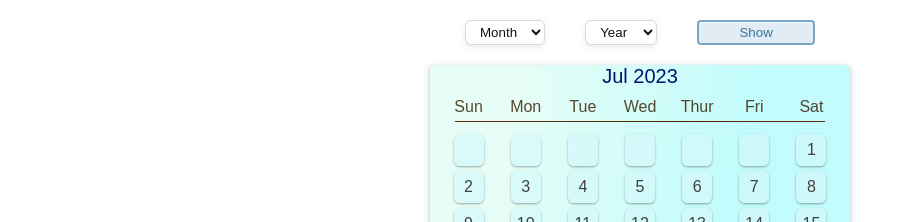
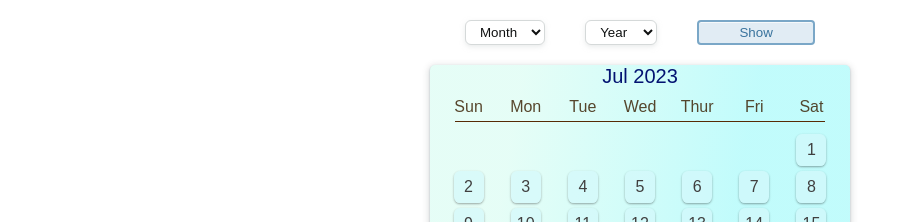
Before and after one commit to zeem2626/calendar, a React (Create React App) app: page / in a window 1280 px wide. Shown: the top 222 px of the page, without its empty margins (0-916 px from the left). Built offline with nearby package versions, Linux system fonts and the light colour scheme.

Commit message:
Update CalendarDates.js

```diff
--- a/src/frontend/CalendarDates.js
+++ b/src/frontend/CalendarDates.js
@@ -51,7 +51,10 @@ const CalendarDates = ({selectedDate}) => {
                if (index < spaceArray.length && attendanceData[i]) {
                   return <li key={index}></li>;
                }
-               // ###############3
+              else if (index < spaceArray.length && !attendanceData[i]) {
+                  return <li key={index}></li>;
+               }
+               // #################
                else if (index >= spaceArray.length && attendanceData[i]) {
                   if (elem == attendanceData[i].date && attendanceData[i].record) {
                      i++;
```
